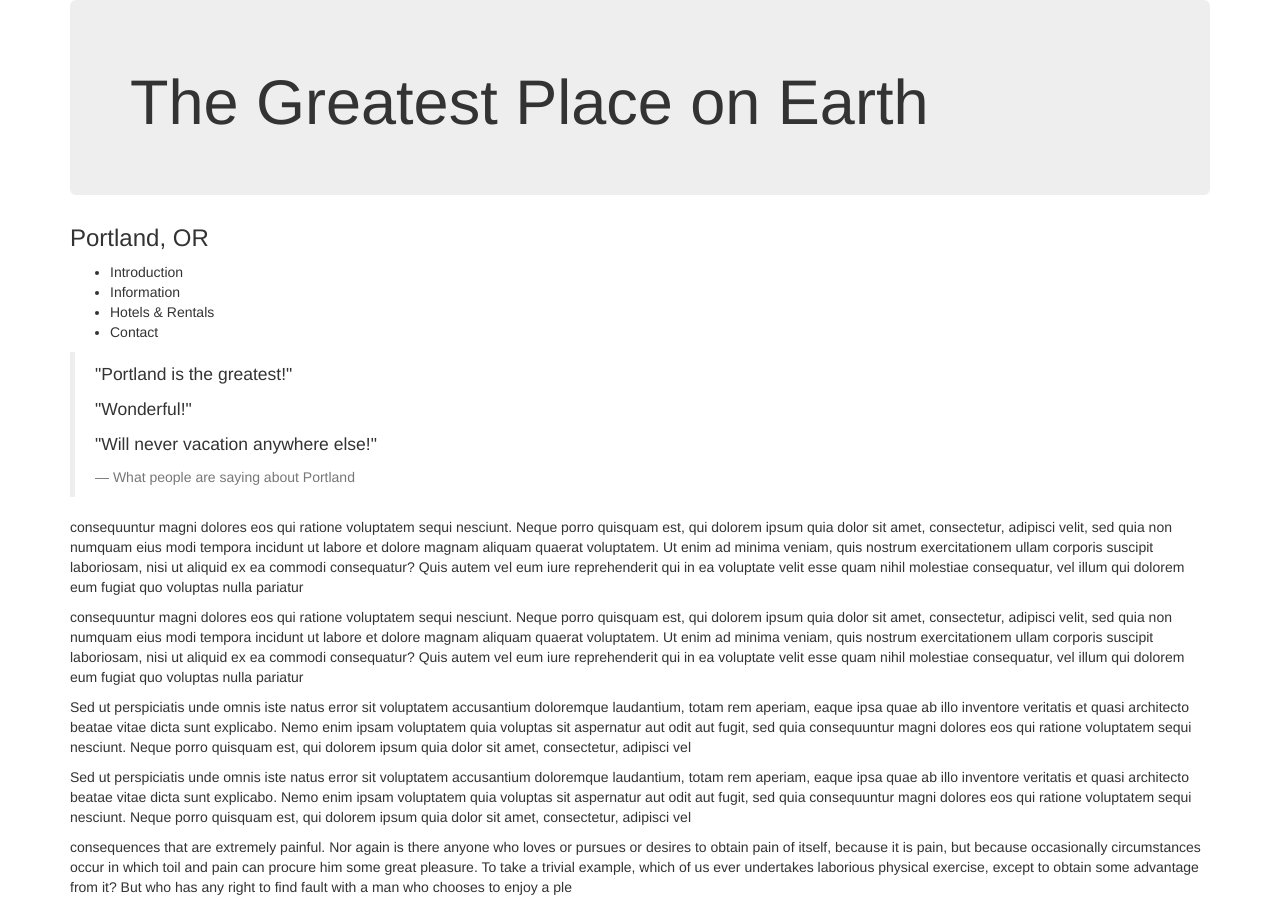
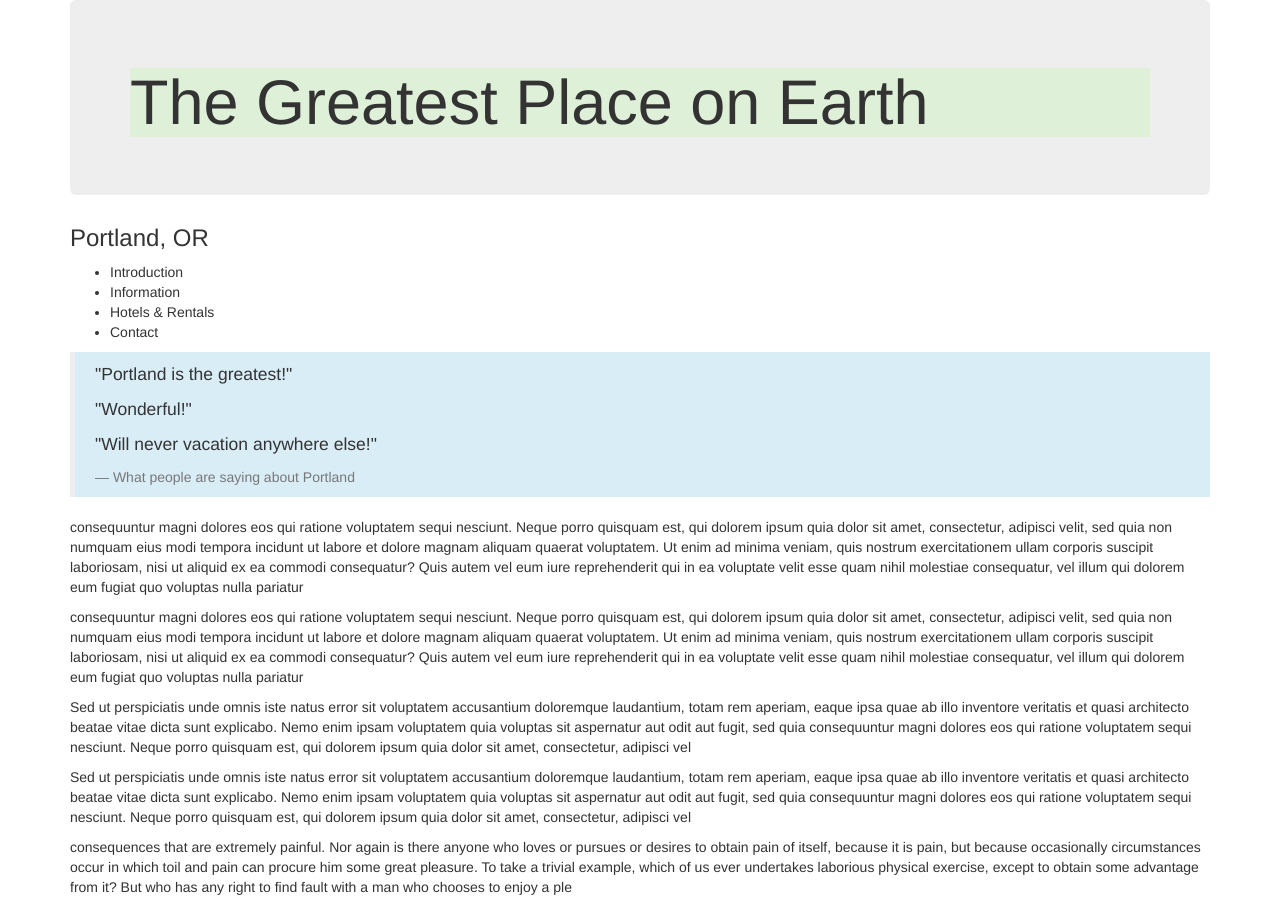
Before and after one commit to Brookeruu/vacation-2-practice, a plain HTML site: page index.html in a window 1280 px wide. Drawn offline with Linux system fonts and the light colour scheme.

Commit message:
add css helpers to html.

```diff
--- a/index.html
+++ b/index.html
@@ -9,7 +9,7 @@
   <body>
     <div class="container">
       <div class="jumbotron">
-        <h1>The Greatest Place on Earth</h1>
+        <h1 class="bg-success">The Greatest Place on Earth</h1>
       </div>
         <h3>Portland, OR</h3>
 
@@ -20,11 +20,11 @@
           <li>Contact</li>
         </ul>
 
-            <blockquote>
-            <p>"Portland is the greatest!"</p>
-            <p>"Wonderful!"</p>
-            <p>"Will never vacation anywhere else!"</p>
-            <footer>What people are saying about Portland</footer>
+            <blockquote class="bg-info">
+              <p>"Portland is the greatest!"</p>
+              <p>"Wonderful!"</p>
+              <p>"Will never vacation anywhere else!"</p>
+              <footer>What people are saying about Portland</footer>
             </blockquote>
 
 
```
